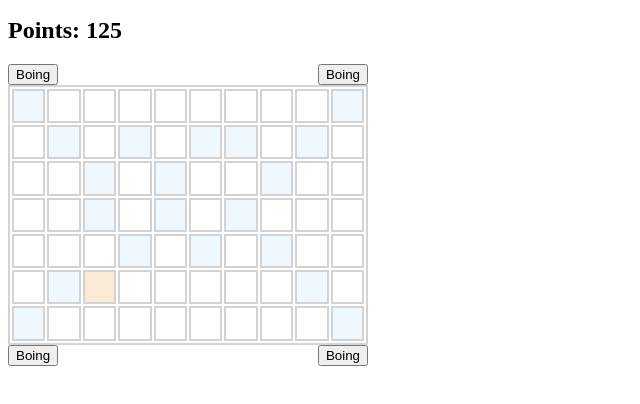
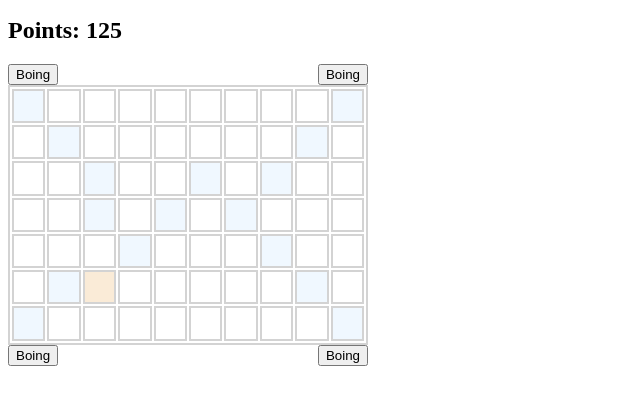
Before and after one commit to gabrielosorio/boing, a plain HTML site: page big.html in a window 1280 px wide. Shown: the part 110-514 px from the top of the page, without its empty margins (0-640 px from the left). Drawn offline with nearby package versions, Linux system fonts and the light colour scheme.

Commit message:
Simplify big board paths.

```diff
--- a/big.html
+++ b/big.html
@@ -36,10 +36,10 @@
         <td>
         <td class="path"></td>
         <td>
-        <td class="path"></td>
         <td>
-        <td class="path"></td>
-        <td class="path"></td>
+        <td>
+        <td>
+        <td>
         <td>
         <td class="path"></td>
         <td>
@@ -49,8 +49,8 @@
         <td>
         <td class="path"></td>
         <td>
+        <td>
         <td class="path"></td>
-        <td>
         <td>
         <td class="path"></td>
         <td>
@@ -74,7 +74,7 @@
         <td>
         <td class="path"></td>
         <td>
-        <td class="path"></td>
+        <td>
         <td>
         <td class="path"></td>
         <td>
```
